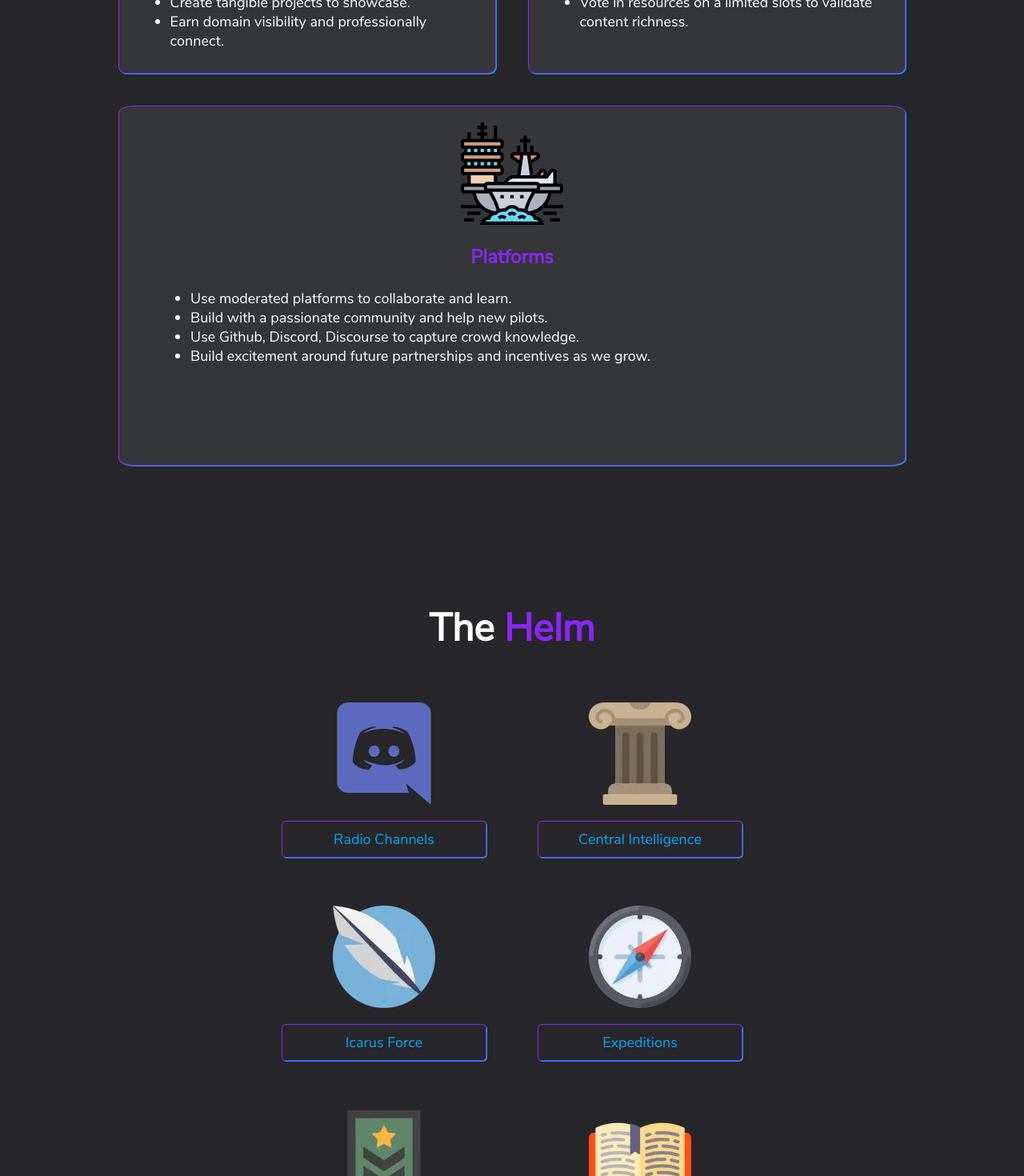
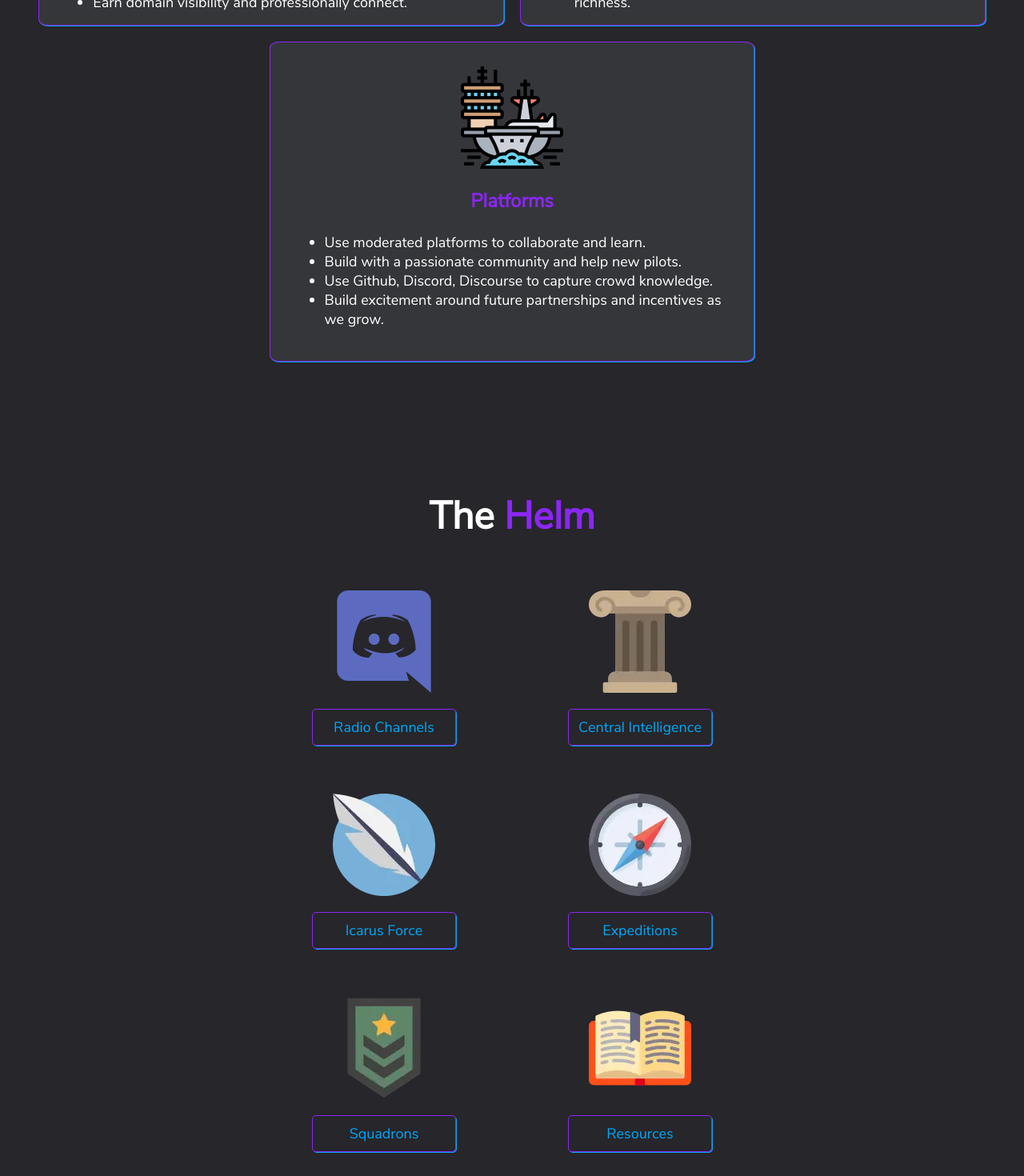
Before and after one commit to icarus-initiative/organization_website, a Next.js app: page / in a window 1280 px wide. Shown: the part 1300-2770 px from the top of the page at 80% size. Built offline with nearby package versions, Linux system fonts and the light colour scheme.

Commit message:
Optimize responsive 1440

```diff
--- a/src/About.js
+++ b/src/About.js
@@ -3,11 +3,8 @@ import Wrapper from './Wrapper';
 import lib from './lib';
 
 const Section = styled.section`
-  width: 80%;
+  width: 94%;
   margin: 0 auto;
-`;
-const Hook = styled.div`
-  font-size: 4.8rem;
 `;
 const H1 = styled.h1`
   font-size: 4.8rem;
@@ -16,34 +13,26 @@ const Cards = styled.div`
   display: flex;
   justify-content: space-around;
   align-content: center;
-  position: relative;
   flex-wrap: wrap;
-  height: 100%;
 `;
 const Card = styled.div`
   background: var(--grayL);
-  width: 32%;
+  max-width: 606px;
   height: 450px;
+  margin: 1rem;
+  padding: 1rem;
+  flex: 1 1 397px;
   border-radius: 2%;
-  text-align: center;
   vertical-align: middle;
   align-self: center;
   border-radius: 2%;
   box-shadow: 1px 1px var(--teal);
   border: 1px solid var(--purple);
-  flex: 1 1 450px;
-  margin: 2rem;
-
-  @media (max-width: 1850px) {
-    height: 375px;
+  @media (max-width: 1398px) {
+    height: 470px;
   }
-
-  @media (max-width: 1523px) {
-    height: 450px;
-  }
-
-  @media (max-width: 539px) {
-    height: 500px;
+  @media (max-width: 1330px) {
+    height: 400px;
   }
 `;
 const CardIcon = styled.aside`
@@ -60,7 +49,7 @@ const CardTitle = styled.h3`
 `;
 const CardDescription = styled.ul`
   margin: 0 auto;
-  width: 90%;
+  width: 94%;
   text-align: left;
 `;
 
@@ -69,13 +58,11 @@ export default function About() {
   return (
     <Wrapper>
       <Section id='about'>
-        <Hook>
-          <H1>
-            Level up with the squad and
-            <br />
-            <Purplerize>vote on curriculum development</Purplerize>
-          </H1>
-        </Hook>
+        <H1>
+          Level up with the squad and
+          <br />
+          <Purplerize>vote on curriculum development</Purplerize>
+        </H1>
         <Cards>
           <Card>
             <CardIcon icon={about.squadrons.icon} />
--- a/src/Footer.js
+++ b/src/Footer.js
@@ -10,12 +10,14 @@ const Section = styled.section`
   justify-content: center;
   align-items: center;
   text-align: center;
+  flex-wrap: wrap;
   -webkit-box-shadow: 0 8px 6px -6px black;
   -moz-box-shadow: 0 8px 6px -6px black;
   box-shadow: 0 -8px 6px -6px black;
 `;
 const Left = styled.div`
   width: 60%;
+  min-width: 935px;
   section {
     margin: 4rem auto;
   }
@@ -26,7 +28,11 @@ const Right = styled.div`
 const P1 = styled.p`
   font-size: 2.4rem;
 `;
-const P2 = styled.p``;
+const P2 = styled.p`
+  width: 80%;
+  text-align: center;
+  margin: 0 auto;
+`;
 
 export default function Footer() {
   const { footer } = lib();
--- a/src/Helm.js
+++ b/src/Helm.js
@@ -14,7 +14,8 @@ const Cards = styled.div`
   flex-wrap: wrap;
 `;
 const Card = styled.div`
-  flex: 1 1 300px;
+  flex: 1 1 32%;
+  min-width: 220px;
   width: 32%;
   margin: 2rem auto;
 `;
@@ -30,12 +31,14 @@ const Icon = styled.aside`
     text-decoration: underline;
   }
 `;
-const P = styled.p`
+const Title = styled.p`
   padding: 1rem;
   color: var(--teal);
   padding: 1rem;
   margin: 2rem auto;
   width: 80%;
+  min-width: 180px;
+  max-width: 180px;
   border-radius: 5px;
   box-shadow: 1px 1px var(--teal);
   border: 1px solid var(--purple);
@@ -60,7 +63,7 @@ export default function Helm() {
             >
               <Icon icon={helm.discord.icon} />
             </A>
-            <P>{helm.discord.name}</P>
+            <Title>{helm.discord.name}</Title>
           </Card>
 
           <Card>
@@ -71,7 +74,7 @@ export default function Helm() {
             >
               <Icon icon={helm.discourse.icon} />
             </A>
-            <P>{helm.discourse.name}</P>
+            <Title>{helm.discourse.name}</Title>
           </Card>
 
           <Card>
@@ -82,7 +85,7 @@ export default function Helm() {
             >
               <Icon icon={helm.icarus.icon} />
             </A>
-            <P>{helm.icarus.name}</P>
+            <Title>{helm.icarus.name}</Title>
           </Card>
 
           <Card>
@@ -93,7 +96,7 @@ export default function Helm() {
             >
               <Icon icon={helm.expeditions.icon} />
             </A>
-            <P>{helm.expeditions.name}</P>
+            <Title>{helm.expeditions.name}</Title>
           </Card>
 
           <Card>
@@ -104,7 +107,7 @@ export default function Helm() {
             >
               <Icon icon={helm.squadrons.icon} />
             </A>
-            <P>{helm.squadrons.name}</P>
+            <Title>{helm.squadrons.name}</Title>
           </Card>
 
           <Card>
@@ -115,7 +118,7 @@ export default function Helm() {
             >
               <Icon icon={helm.resources.icon} />
             </A>
-            <P>{helm.resources.name}</P>
+            <Title>{helm.resources.name}</Title>
           </Card>
         </Cards>
       </Section>
--- a/src/Process.js
+++ b/src/Process.js
@@ -4,7 +4,7 @@ import lib from './lib';
 
 const Section = styled.section`
   margin: 0 auto;
-  width: 80%;
+  width: 90%;
   text-align: left;
   line-height: 2;
   position: relative;
@@ -32,25 +32,23 @@ const Cards = styled.div`
   display: flex;
   justify-content: center;
   flex-wrap: wrap;
+  flex: 1 1 540px;
 `;
 const Card = styled.div`
   background: var(--grayL);
-  width: 47%;
+  width: 48%;
   height: auto;
-  margin: 0 2rem;
-  margin-bottom: 6rem;
-  padding: 0 2rem;
-  padding-bottom: 2rem;
-  border-radius: 2%;
+  margin: 1rem;
+  padding: 2rem;
+  border-radius: 5px;
   box-shadow: 1px 1px var(--teal);
   border: 1px solid var(--purple);
-
-  @media (max-width: 1680px) {
-    width: 80%;
+  @media (max-width: 1407) {
   }
 `;
 const CardTitle = styled.h3`
   font-size: 2.4rem;
+  margin: 1rem;
   color: var(--teal);
 `;
 const CardDescription = styled.ul`
```
